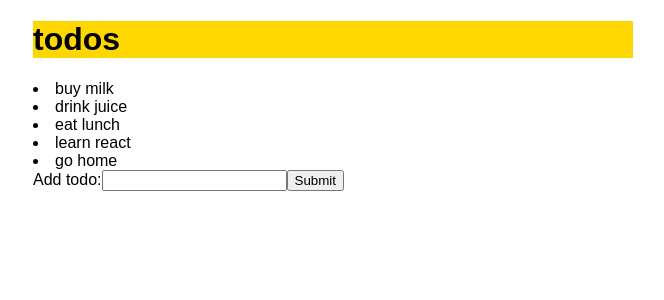
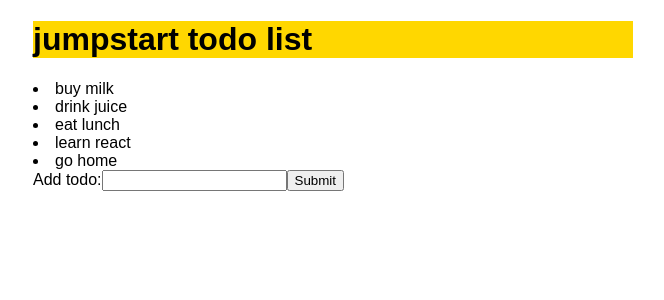
Before and after one commit to spinningarrow/react-todo-list, a React (Create React App) app: page / in a window 1280 px wide. Shown: the top 300 px of the page, without its empty margins (307-971 px from the left). Built offline with nearby package versions, Linux system fonts and the light colour scheme.

Commit message:
Add default props

```diff
--- a/src/components/app/App.js
+++ b/src/components/app/App.js
@@ -4,7 +4,7 @@ import "./App.css";
 
 class App extends Component {
   render() {
-    return <TodoList title="todos" />;
+    return <TodoList title="jumpstart todo list" />;
   }
 }
 
--- a/src/components/todo-list/TodoList.js
+++ b/src/components/todo-list/TodoList.js
@@ -34,4 +34,8 @@ TodoList.propTypes = {
   title: PropTypes.string.isRequired
 };
 
+TodoList.defaultProps = {
+  title: "Awesome todo list"
+};
+
 export default TodoList;
```
Also changed, not shown: 1 other file (tests, documents, lock files or other folders).
